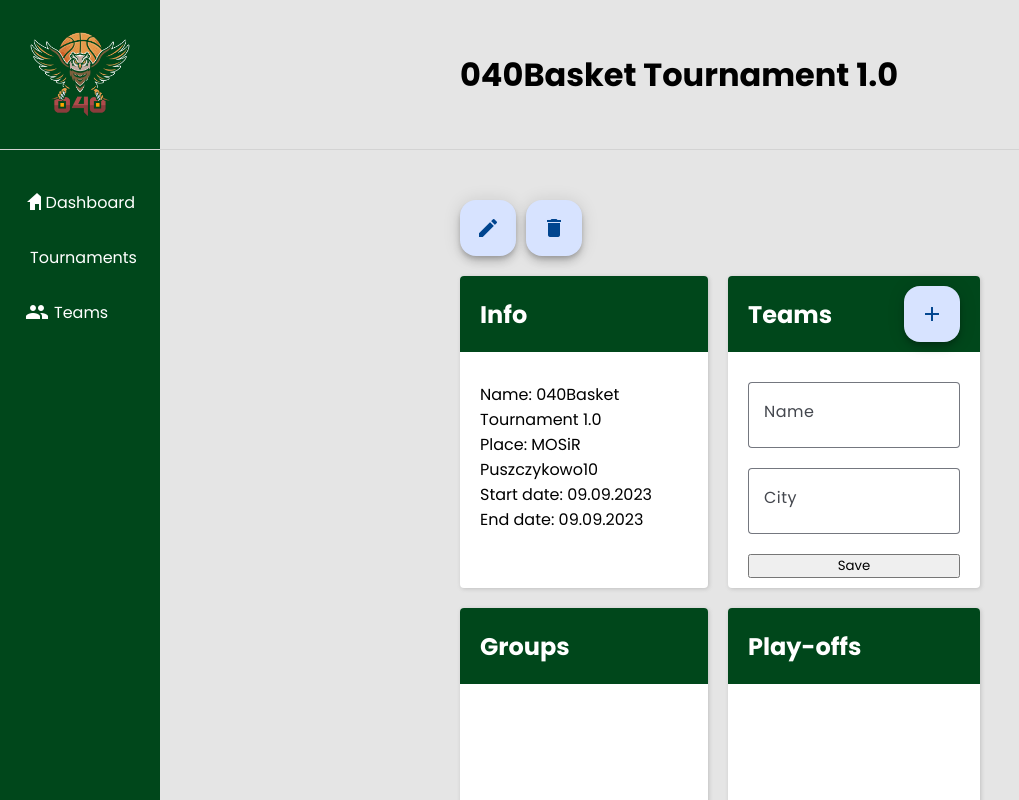
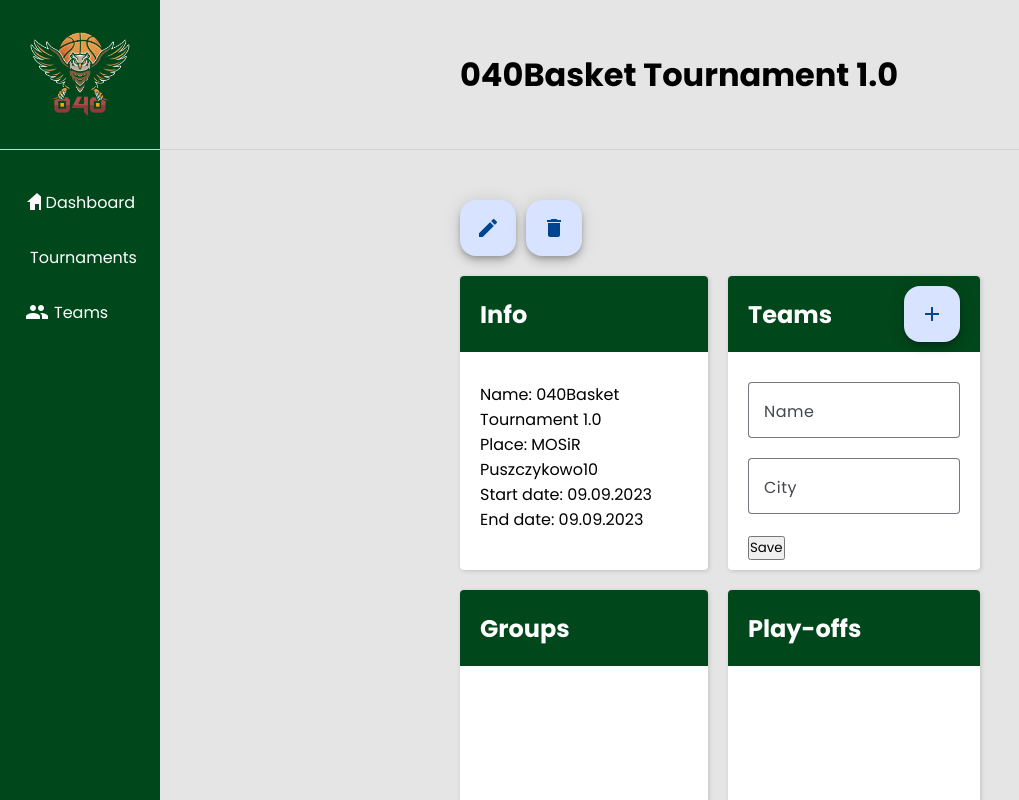
Before and after one commit to kwiatkowskijan/040basket-league, an Angular app: page /tournament/0 in a window 1280 px wide. Shown: the top 800 px of the page, without its empty margins (0-1019 px from the left). Built offline with nearby package versions, Linux system fonts and the light colour scheme; data requests are answered from the project's data file.

Commit message:
Teams in tournament list in spearte component

```diff
--- a/db.json
+++ b/db.json
@@ -128,6 +128,12 @@
       "name": "040basket",
       "city": "Mosina",
       "tournamentId": "1"
+    },
+    {
+      "id": 0,
+      "name": "040basket2",
+      "city": "Puszczykowo",
+      "tournamentId": "1"
     }
   ]
 }
--- a/src/app/services/teams.service.ts
+++ b/src/app/services/teams.service.ts
@@ -12,7 +12,7 @@ export class TeamsService {
 
   constructor(private http: HttpClient) { }
 
-  async getTeamsByTournament(tournamentId: Number): Promise<Team[]> {
+  async getTeamsByTournament(tournamentId: string): Promise<Team[]> {
     const data = await fetch(`${this.url}?tournamentId=${tournamentId}`);
     return await data.json() ?? [];
   }
--- a/src/app/tournament-details/tournament-details.component.html
+++ b/src/app/tournament-details/tournament-details.component.html
@@ -57,15 +57,10 @@
                 </div>
             </div>
             <div class="item-content">
-                @for (team of teamsInTournament.slice(0, maxVisibleTeams); track $index) {
-                <p>{{ team.name }}</p>
-                }
 
-                @if (teamsInTournament.length > maxVisibleTeams) {
-                <button (click)="loadMoreTeams()">Show all</button>
-                }
+                <app-tournament-team-list [tournamentId]="tournamentId"></app-tournament-team-list>
 
-                <form [formGroup]="addTeamForm" (ngSubmit)="addTeamToTournament(addTeamForm)">
+                <!-- <form [formGroup]="addTeamForm" (ngSubmit)="addTeamToTournament(addTeamForm)">
                     <mat-form-field appearance="outline">
                         <mat-label>Name</mat-label>
                         <input matInput type="text" id="team-name" formControlName="name">
@@ -75,7 +70,7 @@
                         <input matInput type="text" id="team-city" formControlName="city">
                     </mat-form-field>
                     <button type="submit">Save</button>
-                </form>
+                </form> -->
             </div>
         </div>
         <div class="item">
--- a/src/app/tournament-details/tournament-details.component.ts
+++ b/src/app/tournament-details/tournament-details.component.ts
@@ -11,21 +11,21 @@ import { MatDividerModule } from '@angular/material/divider';
 import { MatButtonModule } from '@angular/material/button';
 import { MatInputModule } from '@angular/material/input';
 import { MatFormFieldModule } from '@angular/material/form-field';
+import { TournamentTeamListComponent } from '../tournament-team-list/tournament-team-list/tournament-team-list.component';
 
 @Component({
   selector: 'app-tournament-details',
   standalone: true,
-  imports: [CommonModule, ReactiveFormsModule, MatIconModule, MatButtonModule, MatDividerModule, MatInputModule, MatFormFieldModule],
+  imports: [CommonModule, ReactiveFormsModule, MatIconModule, MatButtonModule, MatDividerModule, MatInputModule, MatFormFieldModule, TournamentTeamListComponent],
   templateUrl: './tournament-details.component.html',
   styleUrl: './tournament-details.component.css'
 })
 export class TournamentDetailsComponent {
+  tournamentId!: string;
   route: ActivatedRoute = inject(ActivatedRoute);
   tournamentService = inject(TournamentService);
   teamsService = inject(TeamsService);
   tournament: Tournament | undefined;
-  teamsInTournament: Team[] = [];
-  maxVisibleTeams = 5;
   isEditing = false;
   isNew = false;
 
@@ -42,11 +42,11 @@ export class TournamentDetailsComponent {
   })
 
   constructor() {
-    const tournamentId = this.route.snapshot.params["id"];
+    this.tournamentId = this.route.snapshot.params["id"];
 
-    console.log(tournamentId);
+    console.log(this.tournamentId);
 
-    if (tournamentId === undefined) {
+    if (this.tournamentId === undefined) {
       this.isNew = true;
       this.isEditing = true;
     }
@@ -55,7 +55,7 @@ export class TournamentDetailsComponent {
       this.tournament = {} as Tournament;
       console.log(this.tournament);
     } else {
-      this.tournamentService.getTournamentById(tournamentId).then(tournament => {
+      this.tournamentService.getTournamentById(this.tournamentId).then(tournament => {
         this.tournament = tournament;
 
         this.editTournamentForm.setValue({
@@ -64,10 +64,6 @@ export class TournamentDetailsComponent {
           startDate: this.tournament?.startDate ?? '',
           endDate: this.tournament?.endDate ?? ''
         });
-      });
-
-      this.teamsService.getTeamsByTournament(tournamentId).then(teamsInTournament => {
-        this.teamsInTournament = teamsInTournament;
       });
     }
   }
@@ -128,34 +124,30 @@ export class TournamentDetailsComponent {
     }
   }
 
-  addTeamToTournament(form: FormGroup) {
-    if(this.tournament && !this.isNew) {
+  // addTeamToTournament(form: FormGroup) {
+  //   if(this.tournament && !this.isNew) {
 
-      const teamName: string = form.value.name ?? '';
-      const teamCity: string = form.value.city ?? '';
+  //     const teamName: string = form.value.name ?? '';
+  //     const teamCity: string = form.value.city ?? '';
 
-      let team: Team = {
-        id: 0,
-        name: teamName,
-        city: teamCity,
-        tournamentId: this.tournament.id
-      }
+  //     let team: Team = {
+  //       id: 0,
+  //       name: teamName,
+  //       city: teamCity,
+  //       tournamentId: this.tournament.id
+  //     }
 
-      this.teamsService.createTeam(team).subscribe (
-        (data) => {
-          team = data;
-          console.log('Adding succesfull');
-        },
-        (error) => {
-          console.log("Error adding team to tournament", error);
-        }
-      )
-    }
-  }
-
-  loadMoreTeams() {
-    this.maxVisibleTeams = this.teamsInTournament.length;
-  }
+  //     this.teamsService.createTeam(team).subscribe (
+  //       (data) => {
+  //         team = data;
+  //         console.log('Adding succesfull');
+  //       },
+  //       (error) => {
+  //         console.log("Error adding team to tournament", error);
+  //       }
+  //     )
+  //   }
+  // }
 }
 
 // export class TournamentObject implements Tournament {
--- a/src/app/tournament-team-list/tournament-team-list/tournament-team-list.component.html
+++ b/src/app/tournament-team-list/tournament-team-list/tournament-team-list.component.html
@@ -1 +1,19 @@
-<p>tournament-team-list works!</p>
+@for (team of teamsInTournament.slice(0, maxVisibleTeams); track $index) {
+<p>{{ team.name }}</p>
+}
+
+@if (teamsInTournament.length > maxVisibleTeams) {
+<button (click)="loadMoreTeams()">Show all</button>
+}
+
+<form [formGroup]="addTeamForm" (ngSubmit)="addTeamToTournament(addTeamForm)">
+    <mat-form-field appearance="outline">
+        <mat-label>Name</mat-label>
+        <input matInput type="text" id="team-name" formControlName="name">
+    </mat-form-field>
+    <mat-form-field appearance="outline">
+        <mat-label>City</mat-label>
+        <input matInput type="text" id="team-city" formControlName="city">
+    </mat-form-field>
+    <button type="submit">Save</button>
+</form>
--- a/src/app/tournament-team-list/tournament-team-list/tournament-team-list.component.ts
+++ b/src/app/tournament-team-list/tournament-team-list/tournament-team-list.component.ts
@@ -1,11 +1,58 @@
-import { Component } from '@angular/core';
+import { Component, inject, Input } from '@angular/core';
+import { Team } from '../../models/team';
+import { TeamsService } from '../../services/teams.service';
+import { FormControl, FormGroup, ReactiveFormsModule } from '@angular/forms';
+import { MatInputModule } from '@angular/material/input';
+import { MatFormFieldModule } from '@angular/material/form-field';
 
 @Component({
   selector: 'app-tournament-team-list',
-  imports: [],
+  standalone: true,
+  imports: [ReactiveFormsModule, MatInputModule, MatFormFieldModule],
   templateUrl: './tournament-team-list.component.html',
   styleUrl: './tournament-team-list.component.css'
 })
 export class TournamentTeamListComponent {
+  @Input() tournamentId!: string;
+  teamsInTournament: Team[] = [];
+  maxVisibleTeams = 5;
+  teamsService = inject(TeamsService);
 
+  addTeamForm = new FormGroup({
+    name: new FormControl(''),
+    city: new FormControl('')
+  })
+
+  ngOnInit() {
+    this.teamsService.getTeamsByTournament(this.tournamentId).then(teamsInTournament => {
+      this.teamsInTournament = teamsInTournament;
+    });
+  }
+
+  loadMoreTeams() {
+    this.maxVisibleTeams = this.teamsInTournament.length;
+  }
+
+  addTeamToTournament(form: FormGroup) {
+
+    const teamName: string = form.value.name ?? '';
+    const teamCity: string = form.value.city ?? '';
+
+    let team: Team = {
+      id: 0,
+      name: teamName,
+      city: teamCity,
+      tournamentId: this.tournamentId
+    }
+
+    this.teamsService.createTeam(team).subscribe(
+      (data) => {
+        team = data;
+        console.log('Adding succesfull');
+      },
+      (error) => {
+        console.log("Error adding team to tournament", error);
+      }
+    )
+  }
 }
```
